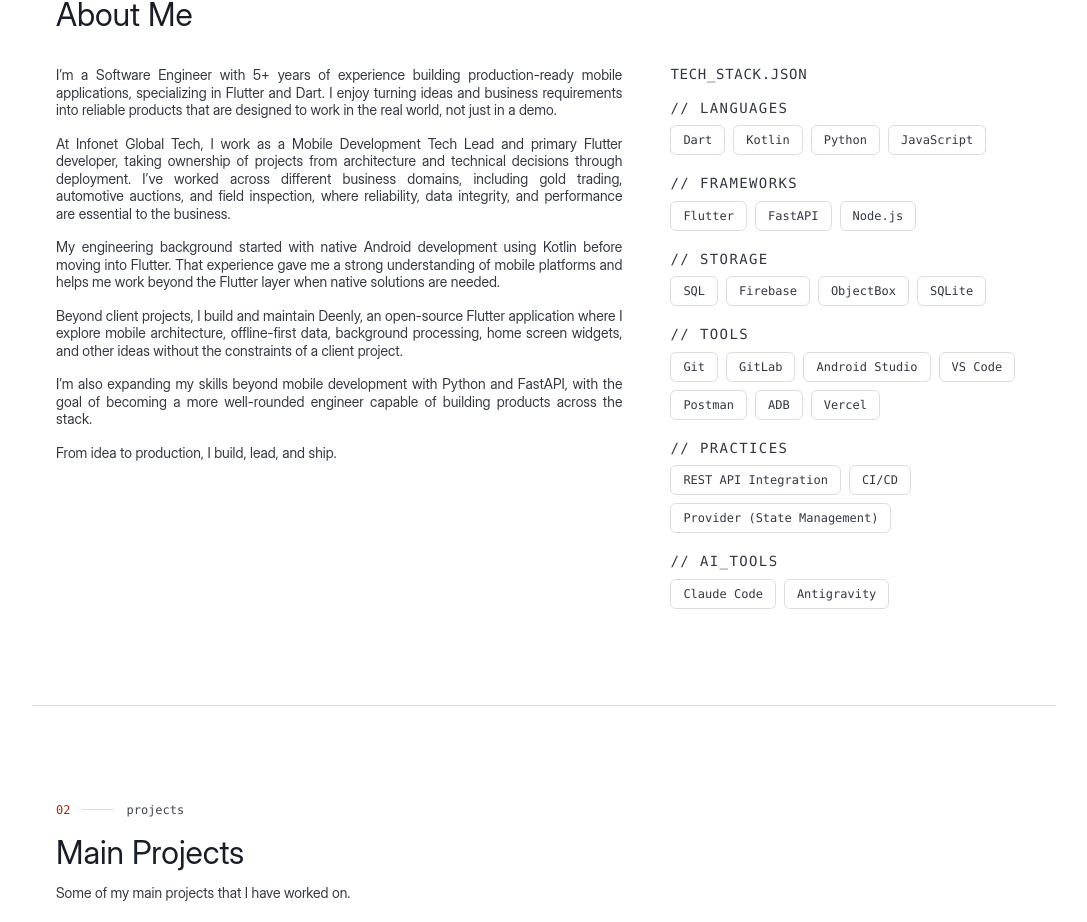
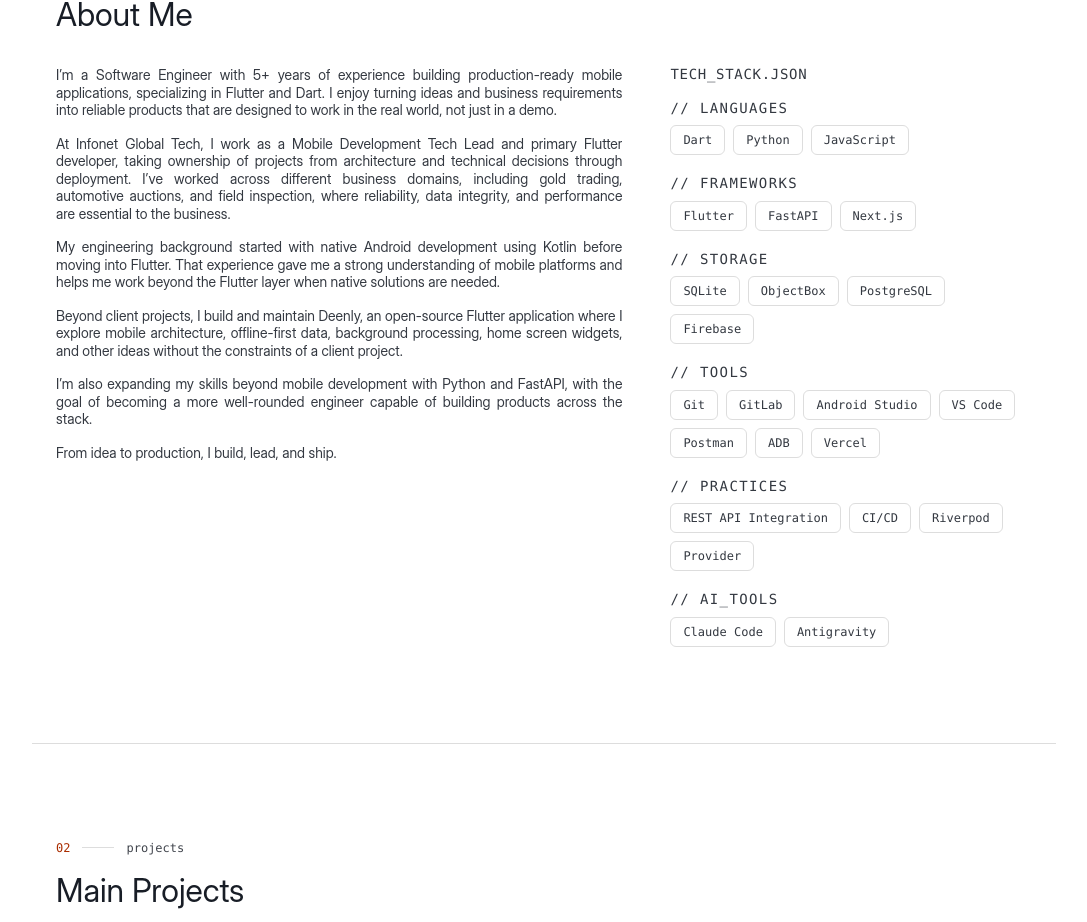
Before and after one commit to andrehaliim/newporto, a Next.js app: page / in a window 1280 px wide. Shown: the part 856-1778 px from the top of the page, without its empty margins (96-1183 px from the left). Built offline with nearby package versions, Linux system fonts and the light colour scheme.

Commit message:
update tech stack

```diff
--- a/src/data/portfolio.ts
+++ b/src/data/portfolio.ts
@@ -38,20 +38,19 @@ export const profile = {
 export const skills = {
   languages: [
     "Dart",
-    "Kotlin",
     "Python",
     "JavaScript",
   ],
   frameworks: [
     "Flutter",
     "FastAPI",
-    "Node.js",
+    "Next.js",
   ],
   databases: [
-    "SQL",
+    "SQLite",
+    "ObjectBox",
+    "PostgreSQL",
     "Firebase",
-    "ObjectBox",
-    "SQLite",
   ],
   tools: [
     "Git",
@@ -65,7 +64,8 @@ export const skills = {
   practices: [
     "REST API Integration",
     "CI/CD",
-    "Provider (State Management)",
+    "Riverpod",
+    "Provider"
   ],
   aiTools: [
     "Claude Code",
```
